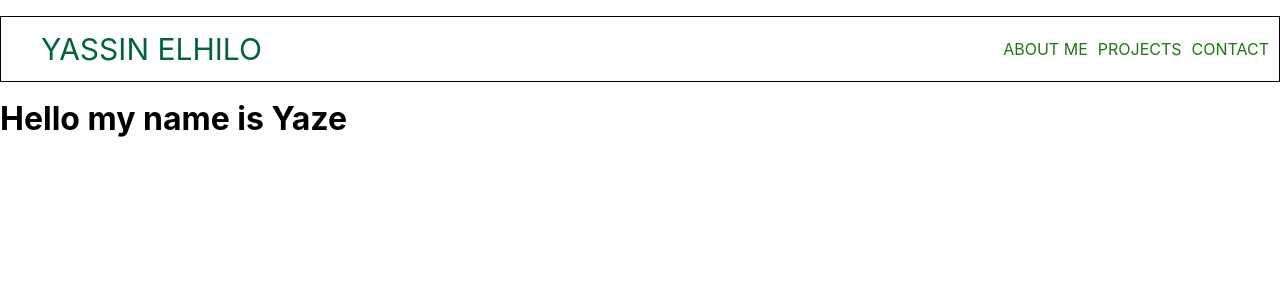
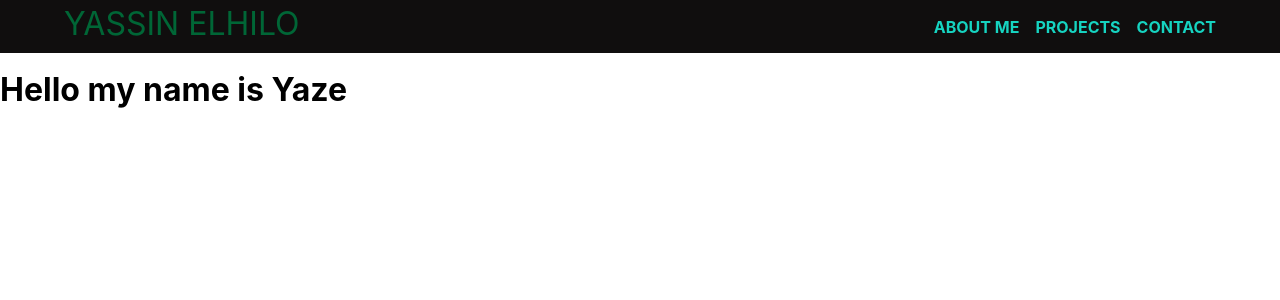
Before and after one commit to elhiloyasin/portfolioplayreact, a React (Create React App) app: page / in a window 1280 px wide. Shown: the top 300 px of the page. Built offline with nearby package versions, Linux system fonts and the light colour scheme.

Commit message:
changesmade

```diff
--- a/package.json
+++ b/package.json
@@ -8,6 +8,7 @@
     "@testing-library/user-event": "^12.8.3",
     "react": "^17.0.2",
     "react-dom": "^17.0.2",
+    "react-icon": "^1.0.0",
     "react-router-dom": "^6.0.1",
     "react-scripts": "4.0.3",
     "web-vitals": "^1.1.2"
--- a/src/App.js
+++ b/src/App.js
@@ -6,9 +6,9 @@ import AboutMe from './components/AboutMe'
 import Projects from "./components/Projects";
 import Contact from './components/Contact'
 
-
 function App() {
   return (
+
     <Router>
       <Navbar
         logo="YASSIN ELHILO"
@@ -26,6 +26,7 @@ function App() {
       </Routes>
 
     </Router>
+
   );
 }
 
--- a/src/Navbar.css
+++ b/src/Navbar.css
@@ -2,52 +2,62 @@
 body {
 
 } */
-
-
-
 .nav-list {
   display: flex;
   flex-direction: row;
   justify-content: flex-end;
   align-items: center;
-  min-height: 8vh;
-  border: 1px solid black;
+  line-height: 3rem;
+  background: rgb(16, 14, 14);
+  margin: auto;
+  padding-right: 3rem;
+  padding-left: 4rem;
+
 
 
 }
 
-
 a:link {
   text-decoration: none;
+}
+
+.active{
+ color:rgb(0, 72, 255) !important;
 
 }
 
-.nav-item {
+
+
+
+.nav-items {
 list-style: none;
-margin-right: 10px;
-color:rgb(30, 119, 16);
+margin-right: 1rem;
+color:#16d4c1;
+font-family:-apple-system, BlinkMacSystemFont, 'Segoe UI', Roboto, Oxygen, Ubuntu, Cantarell, 'Open Sans', 'Helvetica Neue', sans-serif;
+font-weight: 700;
+font-size: 1rem;
+
 
 }
-
 .spacer {
  flex: 1;
 }
 
-
 .logo{
-  font-size: 30px;
+  font-size: 2rem;
   color: #006636;
 }
 
 
 @media (max-width:600px) {
   .nav-list {
-    background-color: red;
     flex-direction: column;
 
+  }
 
-
-
+  .nav-items {
+    display:flex;
+    flex-direction: row;
   }
 
 
--- a/src/components/Navbar.js
+++ b/src/components/Navbar.js
@@ -1,5 +1,6 @@
 import React from 'react';
-import { NavLink } from 'react-router-dom'
+import { NavLink, Link } from 'react-router-dom'
+
 
 
 
@@ -9,11 +10,11 @@ function Navbar({ aboutme, projects, contact, logo }) {
       <nav>
         <ul className='nav-list'>
         <div className="spacer">
-          <li><NavLink exact to='/' className='logo' activeClassName=''>{logo}</NavLink></li>
+          <li><Link exact to='/' className='logo'>{logo}</Link></li>
           </div>
-          <li><NavLink exact to='aboutme' className='nav-item' activeClassName='young'>{aboutme}</NavLink></li>
-          <li><NavLink exact to='projects' className='nav-item' activeClassName='yaze'>{projects}</NavLink></li>
-          <li><NavLink exact to='contact' className='nav-item' activeClassName='west'>{contact}</NavLink></li>
+          <li><NavLink exact to='aboutme' className='nav-items' activeClassName='active'>{aboutme}</NavLink></li>
+          <li><NavLink exact to='projects' className='nav-items'activeClassName='active'>{projects}</NavLink></li>
+          <li><NavLink exact to='contact' className='nav-items' activeClassName='active'>{contact}</NavLink></li>
         </ul>
       </nav>
     </div>
```
Also changed, not shown: 1 other file (tests, documents, lock files or other folders).
